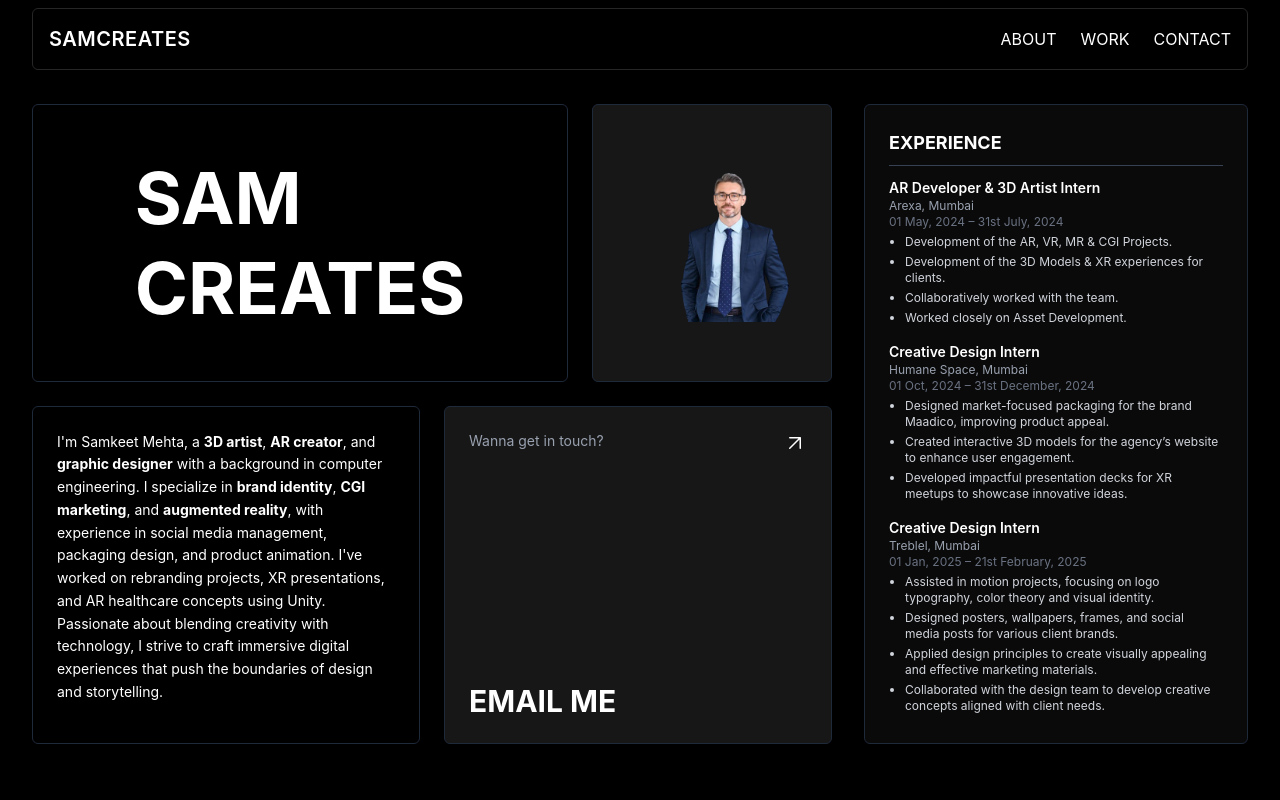
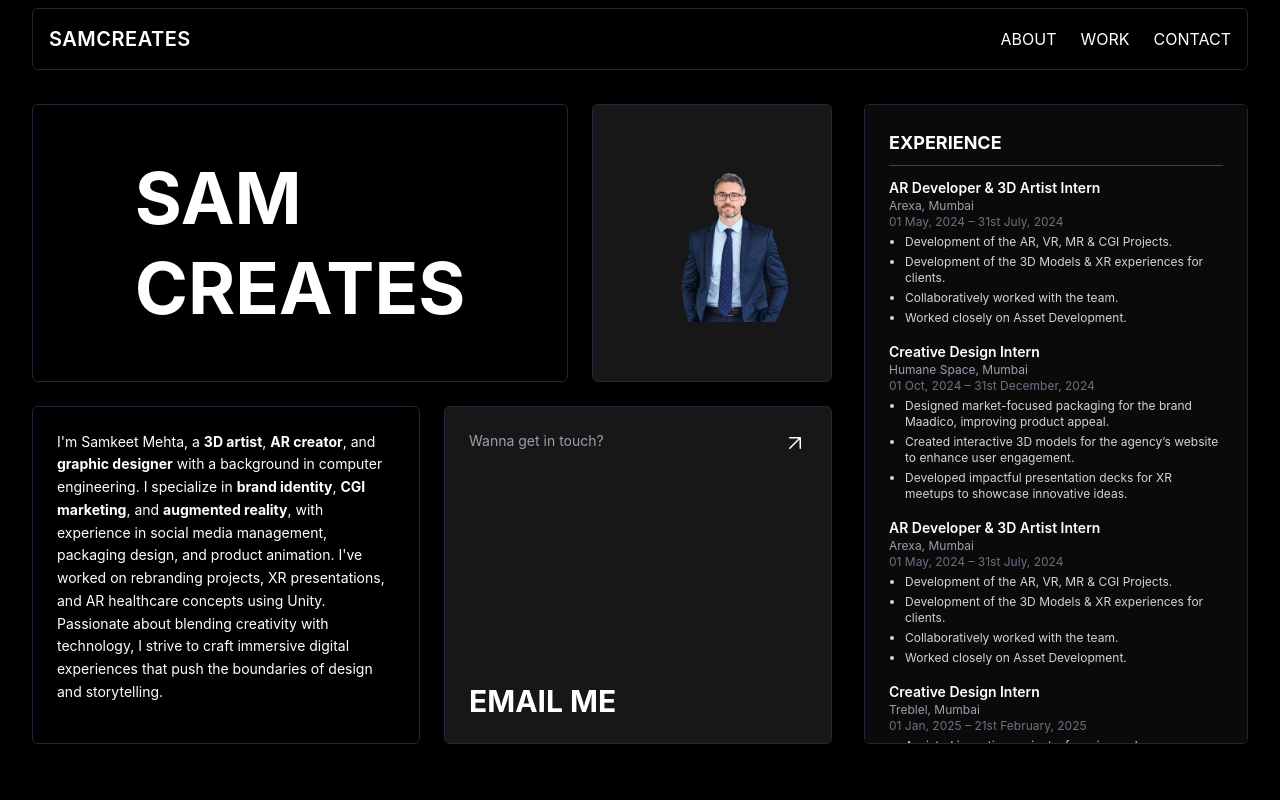
Before and after one commit to GboyegaAkere/assignment-main, a React (Vite) app in the folder new/: page / in a window 1280 px wide. Shown: the top 800 px of the page. Built offline with nearby package versions, Linux system fonts and the light colour scheme.

Commit message:
new commit

```diff
--- a/new/src/components/Hero.jsx
+++ b/new/src/components/Hero.jsx
@@ -16,6 +16,7 @@ const experiences = [
       "Worked closely on Asset Development.",
     ],
   },
+
   {
     title: "Creative Design Intern",
     company: "Humane Space, Mumbai",
@@ -26,6 +27,18 @@ const experiences = [
       "Developed impactful presentation decks for XR meetups to showcase innovative ideas.",
     ],
   },
+  {
+    title: "AR Developer & 3D Artist Intern",
+    company: "Arexa, Mumbai",
+    date: "01 May, 2024 – 31st July, 2024",
+    points: [
+      "Development of the AR, VR, MR & CGI Projects.",
+      "Development of the 3D Models & XR experiences for clients.",
+      "Collaboratively worked with the team.",
+      "Worked closely on Asset Development.",
+    ],
+  },
+
   {
     title: "Creative Design Intern",
     company: "Treblel, Mumbai",
```
